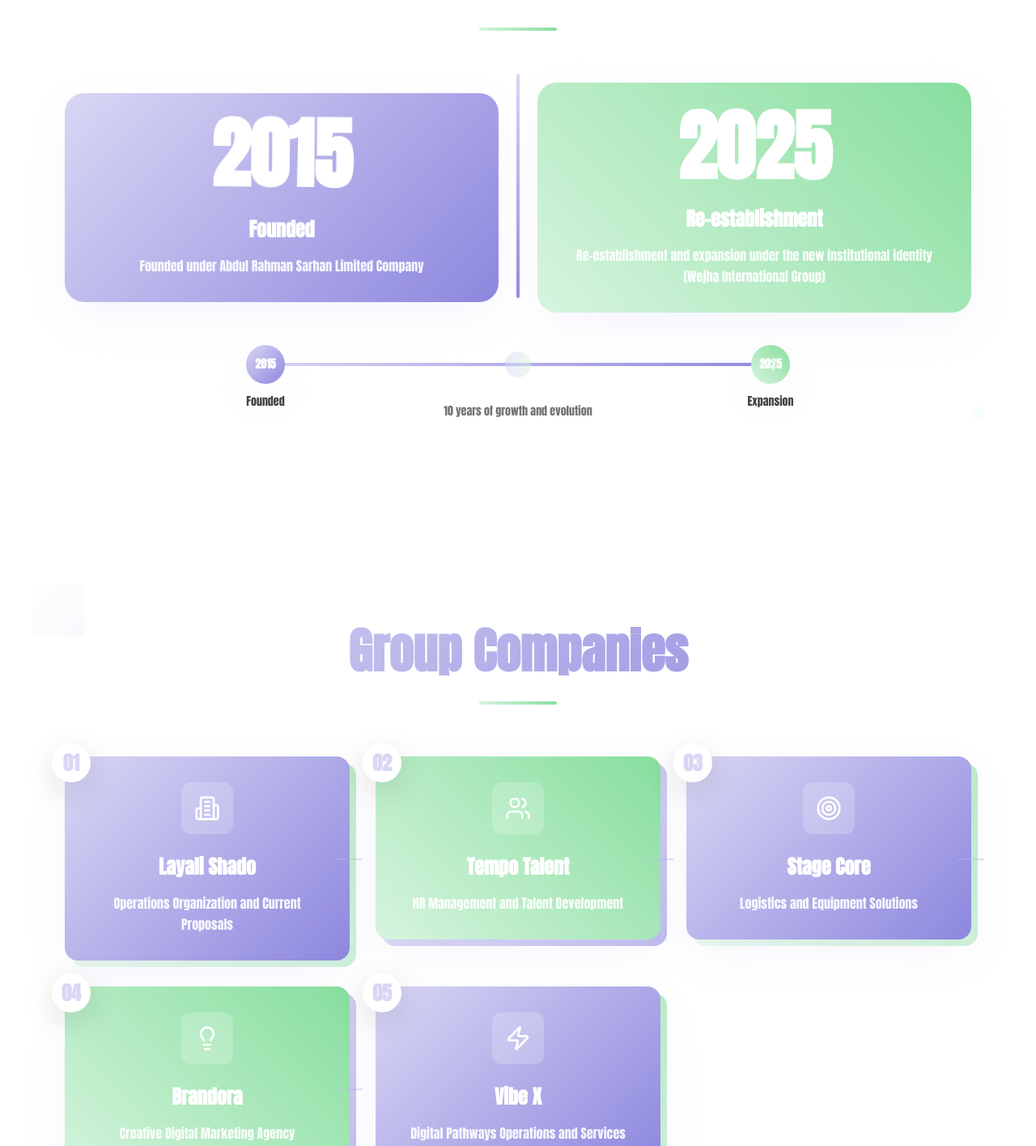
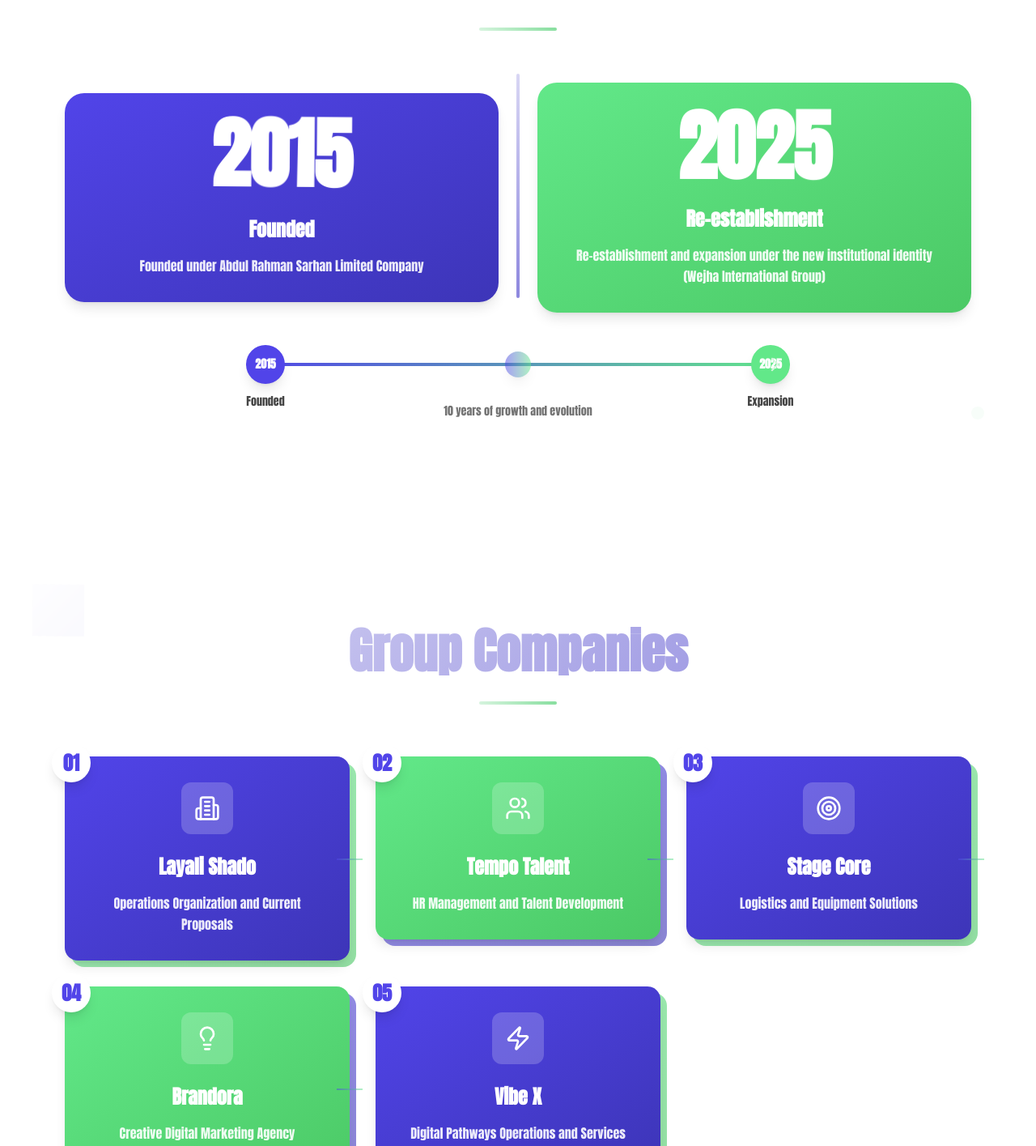
Before and after one commit to Webique/slide-canvas-blends, a React (Vite) app: page / in a window 1280 px wide. Shown: the part 2967-4382 px from the top of the page at 81% size. Built offline with nearby package versions, Linux system fonts and the light colour scheme; a web font is replaced by a local one.

Commit message:
Fix navbar logo and foundation colors
Increase navbar logo size for better visibility.
Clarify blurry text in the Foundation section's "Group Companies" to ensure it is easily readable.

```diff
--- a/src/components/FoundationSection.tsx
+++ b/src/components/FoundationSection.tsx
@@ -41,7 +41,7 @@ export const FoundationSection = ({ language }: FoundationSectionProps) => {
           <div className="grid md:grid-cols-2 gap-12 items-center">
             {/* 2015 Founding */}
             <div className={`${language === 'ar' ? 'md:order-2' : ''}`}>
-              <div className="bg-gradient-primary p-8 rounded-3xl shadow-glow transform hover:scale-105 transition-all duration-300">
+              <div className="bg-gradient-to-br from-[#5144e9] to-[#3d35b8] p-8 rounded-3xl shadow-lg transform hover:scale-105 transition-all duration-300">
                 <div className="text-center text-white">
                   <div className="text-7xl md:text-8xl font-bold mb-6 floating-animation">
                     {founding}
@@ -58,7 +58,7 @@ export const FoundationSection = ({ language }: FoundationSectionProps) => {
 
             {/* 2025 Re-establishment */}
             <div className={`${language === 'ar' ? 'md:order-1' : ''}`}>
-              <div className="bg-gradient-secondary p-8 rounded-3xl shadow-glow transform hover:scale-105 transition-all duration-300">
+              <div className="bg-gradient-to-br from-[#62e889] to-[#4bc965] p-8 rounded-3xl shadow-lg transform hover:scale-105 transition-all duration-300">
                 <div className="text-center text-white">
                   <div className="text-7xl md:text-8xl font-bold mb-6 floating-animation" style={{animationDelay: '0.5s'}}>
                     {expansion}
@@ -80,11 +80,11 @@ export const FoundationSection = ({ language }: FoundationSectionProps) => {
               {/* Timeline visualization */}
               <div className="relative w-full">
                 {/* Main timeline line */}
-                <div className="absolute top-1/2 left-0 right-0 h-1 bg-gradient-primary rounded-full transform -translate-y-1/2"></div>
+                <div className="absolute top-1/2 left-0 right-0 h-1 bg-gradient-to-r from-[#5144e9] to-[#62e889] rounded-full transform -translate-y-1/2"></div>
 
                 {/* 2015 milestone */}
                 <div className="absolute left-0 top-1/2 transform -translate-y-1/2">
-                  <div className="w-12 h-12 bg-gradient-primary rounded-full shadow-glow flex items-center justify-center">
+                  <div className="w-12 h-12 bg-[#5144e9] rounded-full shadow-lg flex items-center justify-center">
                     <span className="text-white font-bold text-sm">2015</span>
                   </div>
                   <div className="absolute -bottom-8 left-1/2 transform -translate-x-1/2 whitespace-nowrap">
@@ -96,12 +96,12 @@ export const FoundationSection = ({ language }: FoundationSectionProps) => {
 
                 {/* Progress indicator */}
                 <div className="absolute left-1/2 top-1/2 transform -translate-x-1/2 -translate-y-1/2">
-                  <div className="w-8 h-8 bg-gradient-to-r from-primary to-secondary rounded-full shadow-glow animate-pulse"></div>
+                  <div className="w-8 h-8 bg-gradient-to-r from-[#5144e9] to-[#62e889] rounded-full shadow-lg animate-pulse"></div>
                 </div>
 
                 {/* 2025 milestone */}
                 <div className="absolute right-0 top-1/2 transform -translate-y-1/2">
-                  <div className="w-12 h-12 bg-gradient-secondary rounded-full shadow-glow flex items-center justify-center">
+                  <div className="w-12 h-12 bg-[#62e889] rounded-full shadow-lg flex items-center justify-center">
                     <span className="text-white font-bold text-sm">2025</span>
                   </div>
                   <div className="absolute -bottom-8 left-1/2 transform -translate-x-1/2 whitespace-nowrap">
--- a/src/components/GroupCompaniesSection.tsx
+++ b/src/components/GroupCompaniesSection.tsx
@@ -105,14 +105,14 @@ export const GroupCompaniesSection = ({ language }: GroupCompaniesSectionProps)
                 {/* 3D Cube effect */}
                 <div className="relative transform transition-all duration-500 group-hover:scale-105 group-hover:-rotate-2">
                   {/* Main cube face */}
-                  <div className={`relative bg-gradient-${index % 2 === 0 ? 'primary' : 'secondary'} p-8 rounded-2xl shadow-glow`}>
+                  <div className={`relative ${index % 2 === 0 ? 'bg-gradient-to-br from-[#5144e9] to-[#3d35b8]' : 'bg-gradient-to-br from-[#62e889] to-[#4bc965]'} p-8 rounded-2xl shadow-lg`}>
                     {/* Company number */}
-                    <div className="absolute -top-4 -left-4 w-12 h-12 bg-white rounded-full flex items-center justify-center shadow-elevated">
-                      <span className="text-2xl font-bold text-primary">{company.number}</span>
+                    <div className="absolute -top-4 -left-4 w-12 h-12 bg-white rounded-full flex items-center justify-center shadow-lg">
+                      <span className="text-2xl font-bold text-[#5144e9]">{company.number}</span>
                     </div>
 
                     {/* Cube side effect */}
-                    <div className={`absolute -bottom-2 -right-2 w-full h-full bg-gradient-${index % 2 === 0 ? 'secondary' : 'primary'} rounded-2xl opacity-60 -z-10`}></div>
+                    <div className={`absolute -bottom-2 -right-2 w-full h-full ${index % 2 === 0 ? 'bg-gradient-to-br from-[#62e889] to-[#4bc965]' : 'bg-gradient-to-br from-[#5144e9] to-[#3d35b8]'} rounded-2xl opacity-60 -z-10`}></div>
 
                     <div className="relative z-10">
                       <div className="flex items-center justify-center w-16 h-16 bg-white/20 rounded-xl mb-6 mx-auto group-hover:rotate-12 transition-transform duration-300">
@@ -132,7 +132,7 @@ export const GroupCompaniesSection = ({ language }: GroupCompaniesSectionProps)
 
                 {/* Connecting lines for visual flow */}
                 {index < companies.length - 1 && (
-                  <div className="hidden lg:block absolute top-1/2 -right-4 w-8 h-0.5 bg-gradient-primary opacity-30 z-0"></div>
+                  <div className="hidden lg:block absolute top-1/2 -right-4 w-8 h-0.5 bg-gradient-to-r from-[#5144e9] to-[#62e889] opacity-50 z-0"></div>
                 )}
               </div>
             );
@@ -141,7 +141,7 @@ export const GroupCompaniesSection = ({ language }: GroupCompaniesSectionProps)
 
         {/* Central connecting element */}
         <div className="mt-16 flex justify-center">
-          <div className="w-32 h-32 bg-gradient-primary rounded-full shadow-glow flex items-center justify-center relative">
+          <div className="w-32 h-32 bg-gradient-to-br from-[#5144e9] to-[#62e889] rounded-full shadow-lg flex items-center justify-center relative">
             <div className="text-white font-bold text-xl">{companies.length}</div>
             <div className="absolute inset-0 border-4 border-dashed border-white/30 rounded-full animate-spin" style={{animationDuration: '10s'}}></div>
           </div>
--- a/src/components/Navigation.tsx
+++ b/src/components/Navigation.tsx
@@ -52,7 +52,7 @@ export const Navigation = ({ language, onLanguageToggle }: NavigationProps) => {
             <img
               src="/lovable-uploads/e65ec05a-c217-45f6-b102-c7a562e777ce.png"
               alt="WajiH International Group Logo"
-              className="h-12 md:h-16 w-auto"
+              className="h-16 md:h-20 lg:h-24 w-auto"
             />
           </div>
 
```
